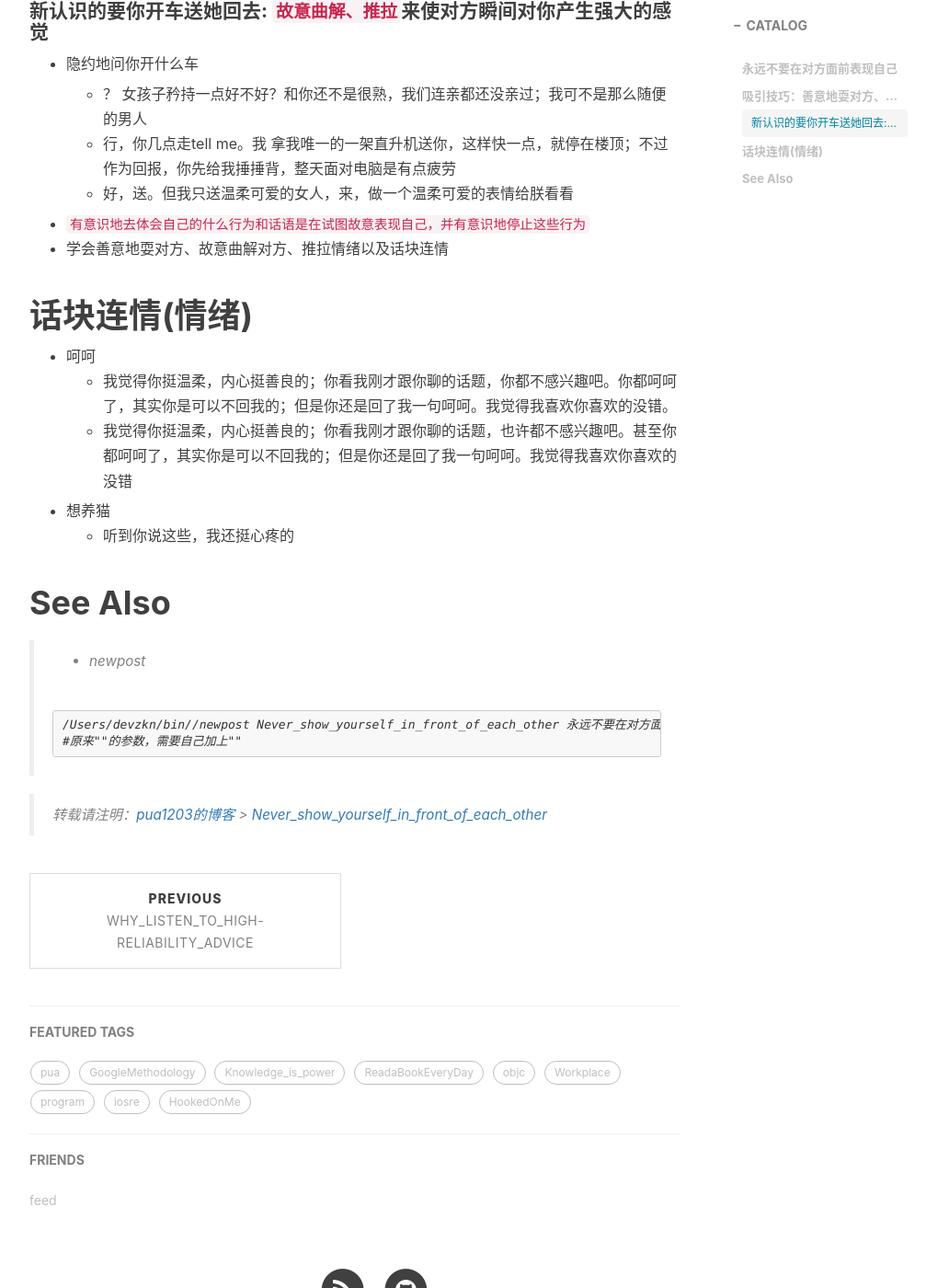
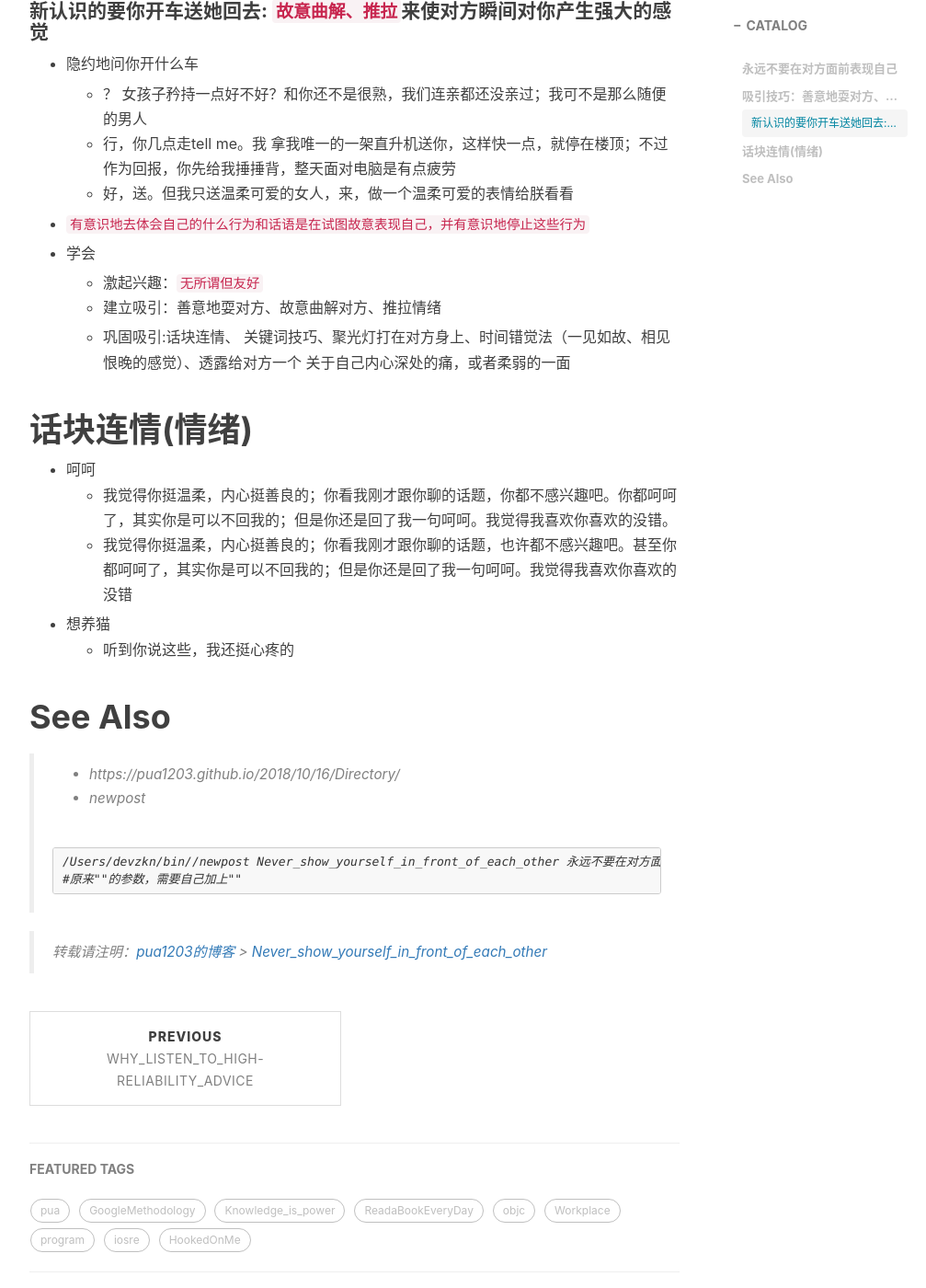
Before and after one commit to pua1203/pua1203.github.io, a Jekyll site: the page built from _posts/HookedOnMe/2018-10-25-Never_show_yourself_in_front_of_each_other.md, in a window 1280 px wide and 1400 px high, scrolled down 1278 px. Shown: the whole window at 92% size, without its empty margins (233-1240 px from the left). Built offline with Jekyll 4.4.1, drawn with Linux system fonts in a browser that asks for light colours; nearby versions of some CDN libraries; comment, search, counter and statistics services are not loaded.

Commit message:
激起兴趣：无所谓但友好

````diff
--- a/_posts/HookedOnMe/2018-10-25-Never_show_yourself_in_front_of_each_other.md
+++ b/_posts/HookedOnMe/2018-10-25-Never_show_yourself_in_front_of_each_other.md
@@ -57,7 +57,15 @@ subtitle: III、永远不要在对方面前表现自己,而是善意地耍对方
 
 
 * `有意识地去体会自己的什么行为和话语是在试图故意表现自己，并有意识地停止这些行为`
-* 学会善意地耍对方、故意曲解对方、推拉情绪以及话块连情
+
+* 学会
+
+
+
+  * 激起兴趣：`无所谓但友好`
+  * 建立吸引：善意地耍对方、故意曲解对方、推拉情绪
+
+  * 巩固吸引:话块连情、 关键词技巧、聚光灯打在对方身上、时间错觉法（一见如故、相见恨晚的感觉）、透露给对方一个 关于自己内心深处的痛，或者柔弱的一面
 
 
 
@@ -75,6 +83,7 @@ subtitle: III、永远不要在对方面前表现自己,而是善意地耍对方
 
 # See Also
 
+>* https://pua1203.github.io/2018/10/16/Directory/
 >* newpost
 >
 ```
````
